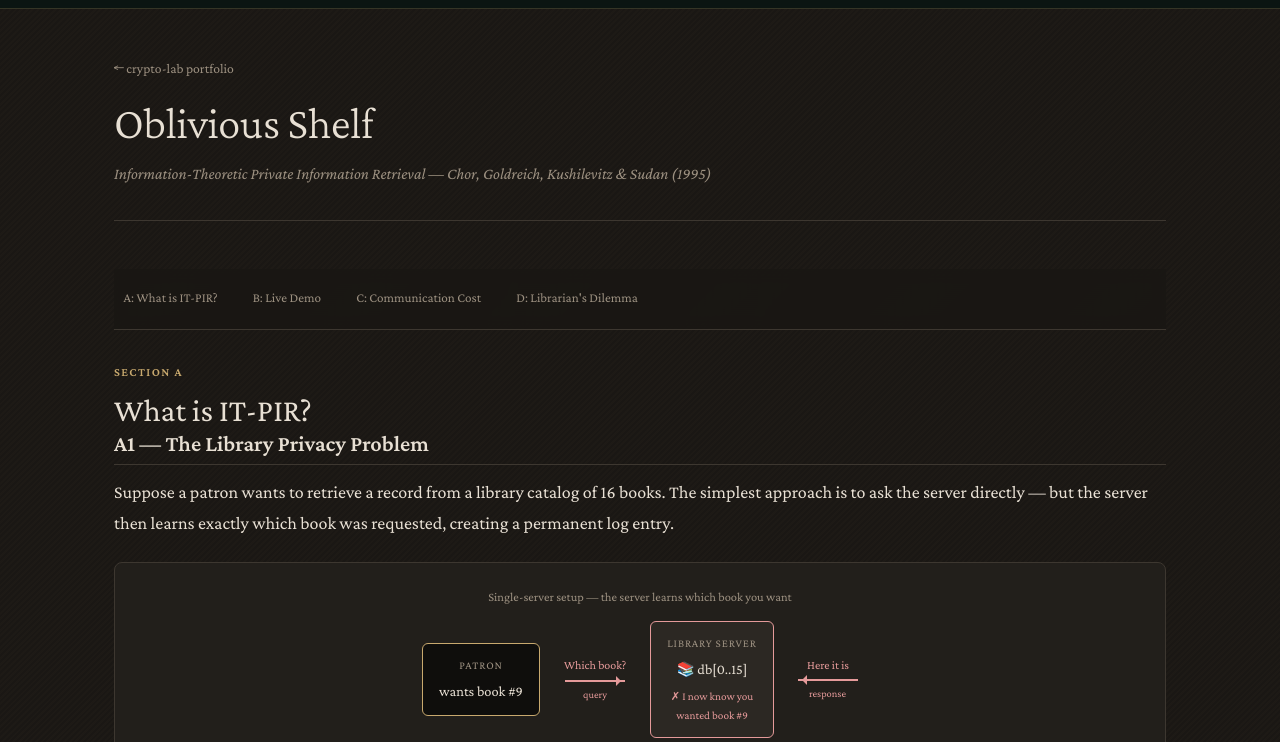
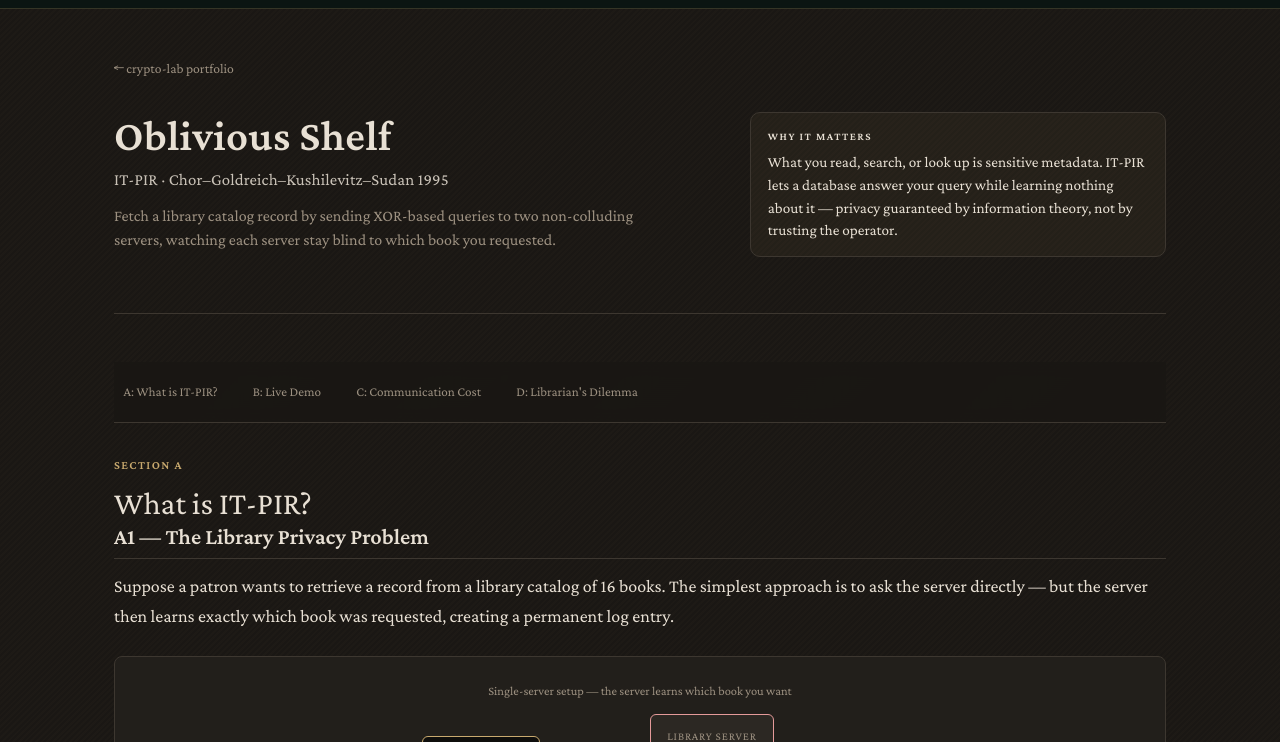
Before and after one commit to systemslibrarian/crypto-lab-oblivious-shelf, a website built with Vite: page index.html in a window 1280 px wide. Shown: the part 58-800 px from the top of the page. Built offline with nearby package versions, Linux system fonts and the light colour scheme.

Commit message:
style: standardize hero header to fleet cl-hero layout
Replace the ad-hoc site-header title/subtitle with the fleet-standard
cl-hero: left title block (title, spec subtitle, one-line description)
and a right "Why it matters" aside. Chrome/layout only — no crypto or
content changes. Maps --text-dim to this demo's --text-muted so hero
passes axe contrast in both themes.

Co-Authored-By: Claude Opus 4.8 <noreply@anthropic.com>

```diff
--- a/src/main.ts
+++ b/src/main.ts
@@ -53,14 +53,23 @@ function buildHTML(): string {
 // ================================================================
 function buildHeader(): string {
   return `
-    <header class="site-header" id="top">
+    <div class="site-header" id="top">
       <button class="theme-toggle" id="theme-toggle" aria-label="Switch to light mode" title="Toggle theme">🌙</button>
       <p class="breadcrumb">
         <a href="https://systemslibrarian.github.io/crypto-lab/">← crypto-lab portfolio</a>
       </p>
-      <h1>Oblivious Shelf</h1>
-      <p class="subtitle">Information-Theoretic Private Information Retrieval — Chor, Goldreich, Kushilevitz &amp; Sudan (1995)</p>
-    </header>
+      <header class="cl-hero">
+        <div class="cl-hero-main">
+          <h1 class="cl-hero-title">Oblivious Shelf</h1>
+          <p class="cl-hero-sub">IT-PIR · Chor–Goldreich–Kushilevitz–Sudan 1995</p>
+          <p class="cl-hero-desc">Fetch a library catalog record by sending XOR-based queries to two non-colluding servers, watching each server stay blind to which book you requested.</p>
+        </div>
+        <aside class="cl-hero-why" aria-label="Why it matters">
+          <span class="cl-hero-why-label">WHY IT MATTERS</span>
+          <p class="cl-hero-why-text">What you read, search, or look up is sensitive metadata. IT-PIR lets a database answer your query while learning nothing about it — privacy guaranteed by information theory, not by trusting the operator.</p>
+        </aside>
+      </header>
+    </div>
   `;
 }
 
--- a/src/style.css
+++ b/src/style.css
@@ -200,6 +200,18 @@ pre code {
   color: var(--text-muted);
   font-size: 0.85rem;
 }
+
+/* BEGIN cl-hero standard — managed, keep in sync across fleet */
+.cl-hero{display:flex;align-items:flex-start;justify-content:space-between;gap:clamp(1rem,4vw,3rem);flex-wrap:wrap;margin:clamp(1rem,3vw,2rem) 0 1.5rem;}
+.cl-hero-main{flex:1 1 22rem;min-width:min(100%,20rem);}
+.cl-hero-title{margin:0;font-size:clamp(1.6rem,3.8vw,2.7rem);font-weight:700;line-height:1.1;letter-spacing:.01em;}
+.cl-hero-sub{margin:.4rem 0 0;font-size:clamp(.9rem,1.6vw,1.05rem);letter-spacing:.01em;opacity:.85;}
+.cl-hero-desc{margin:.55rem 0 0;font-size:1rem;line-height:1.5;color:var(--text-dim,var(--text-muted));max-width:60ch;}
+.cl-hero-why{flex:0 1 min(40%,26rem);min-width:min(100%,15rem);border:1px solid var(--border);border-radius:10px;padding:.85rem 1.05rem;background:color-mix(in oklab,var(--accent) 6%,transparent);}
+.cl-hero-why-label{display:block;font-size:.68rem;font-weight:700;letter-spacing:.14em;}
+.cl-hero-why-text{margin:.35rem 0 0;font-size:.95rem;line-height:1.5;}
+@media (max-width:640px){.cl-hero{flex-direction:column;}.cl-hero-why{flex-basis:auto;width:100%;}}
+/* END cl-hero standard */
 
 /* ---------- Theme toggle ---------- */
 .theme-toggle {
```
